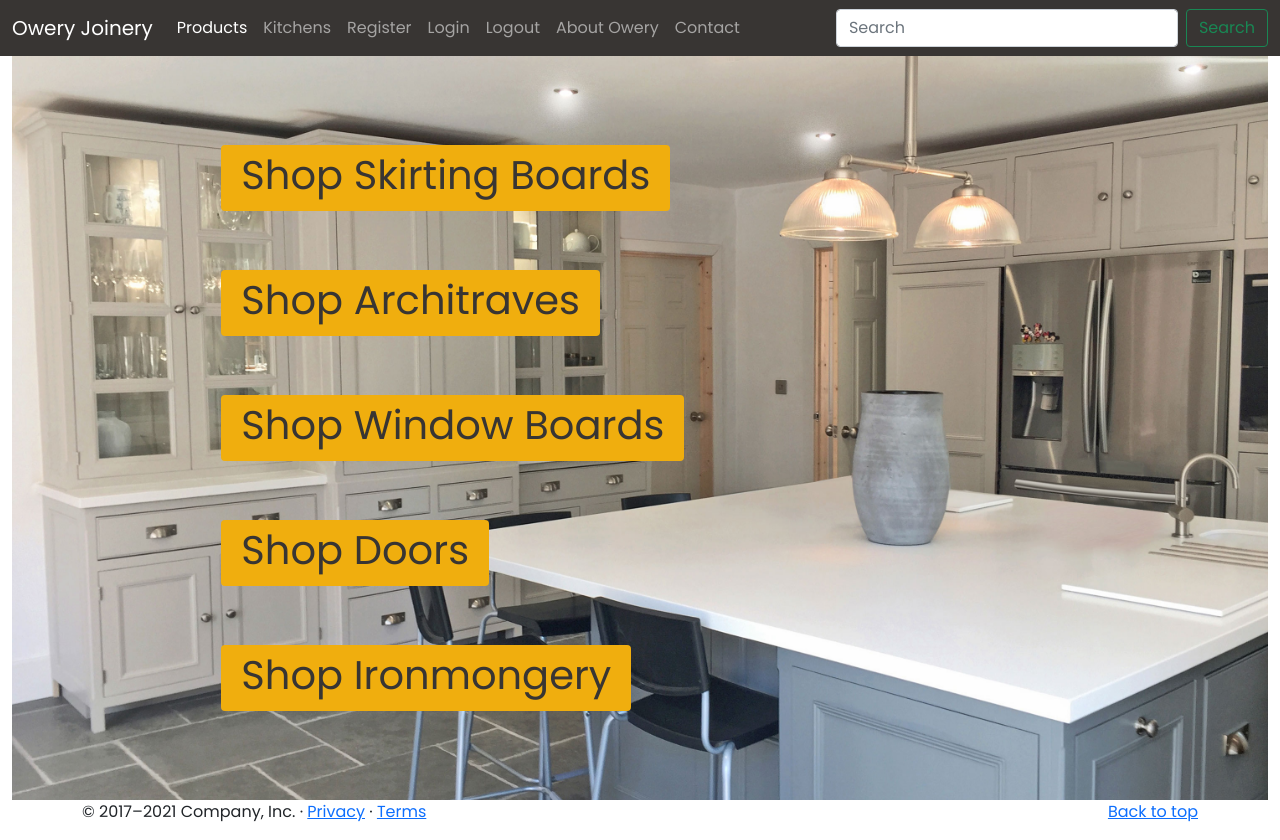
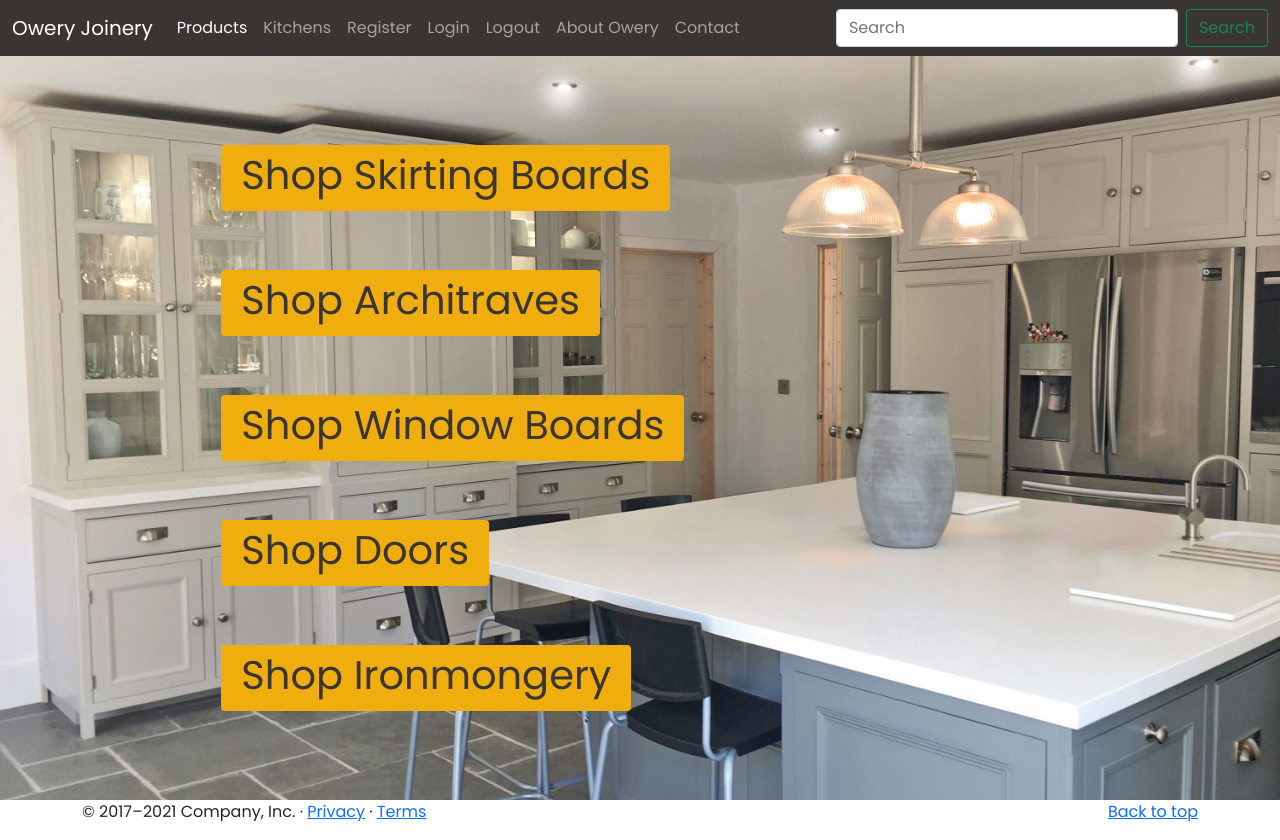
Before and after one commit to PaulWheatcroft/owery-joinery, a Django app: page / in a window 1280 px wide. Run offline with Django 3.2, Linux system fonts and the light colour scheme; some libraries are stand-ins or nearby versions.

Commit message:
Added media files to utrs.py

```diff
--- a/owery_joinery/urls.py
+++ b/owery_joinery/urls.py
@@ -15,9 +15,11 @@ Including another URLconf
 """
 from django.contrib import admin
 from django.urls import path, include
+from django.conf import settings
+from django.conf.urls.static import static
 
 urlpatterns = [
     path('admin/', admin.site.urls),
     path('accounts/', include('allauth.urls')),
     path('', include('home.urls')),
-]
+] + static(settings.MEDIA_URL, document_root=settings.MEDIA_ROOT)
--- a/static/css/base.css
+++ b/static/css/base.css
@@ -8,13 +8,16 @@ body {
 .row {
     --bs-gutter-x: 0;
 }
+.my-container {
+    background: url('/media/pilton.jpg');
+    background-position: center;
+    background-size: cover;
+}
 .my-nav {
     background-color: #383533;
 }
 .home-page {
     height: 100vh;
-    background: url('/media/pilton-1.jpg') no-repeat center center fixed;
-    background-size: cover;
 }
 .home-page i {
     font-size: 4em;
```
Also changed, not shown: owery_joinery/settings.py (+3 -4 lines), media/pilton.jpg (renamed from media/pilton-1.jpg).
